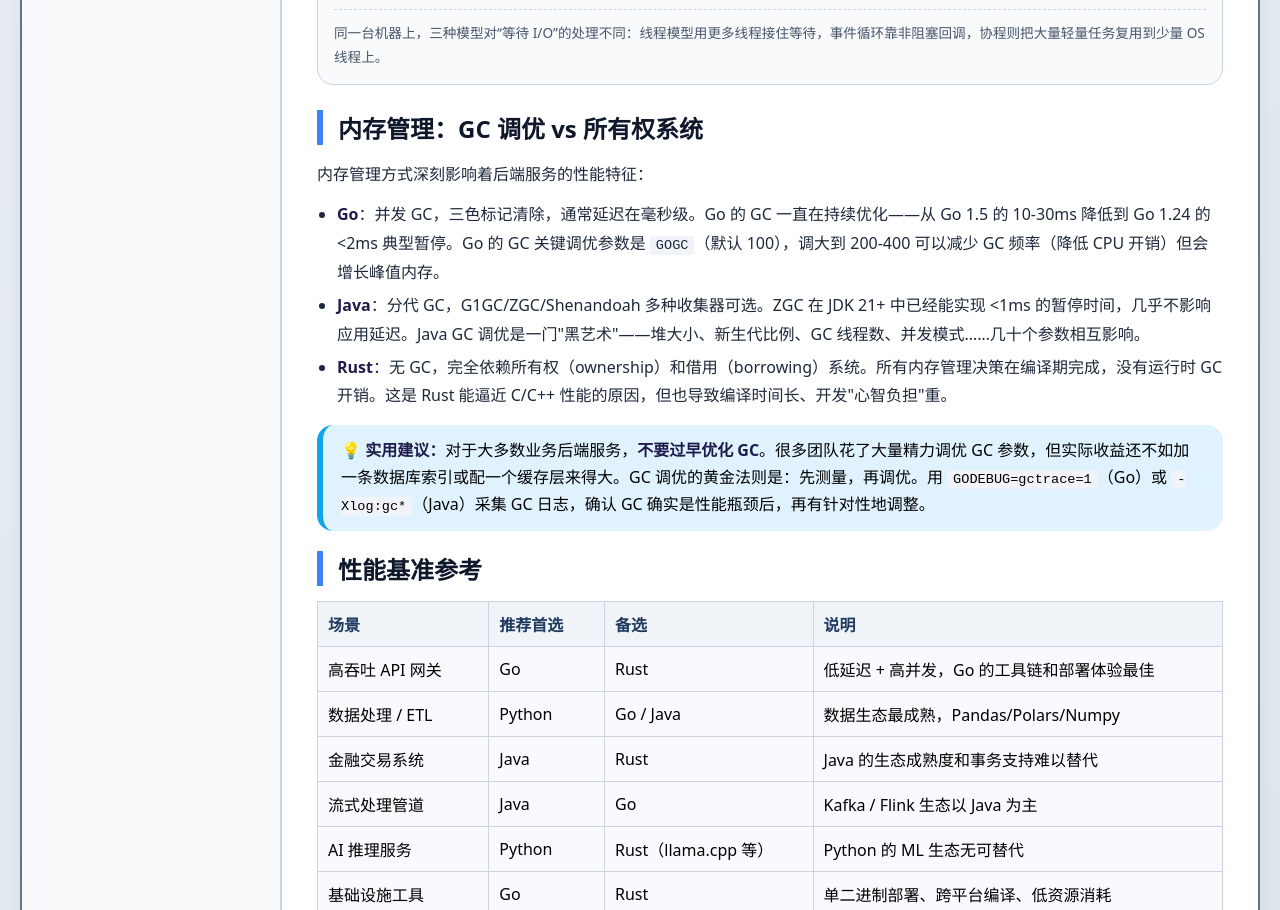
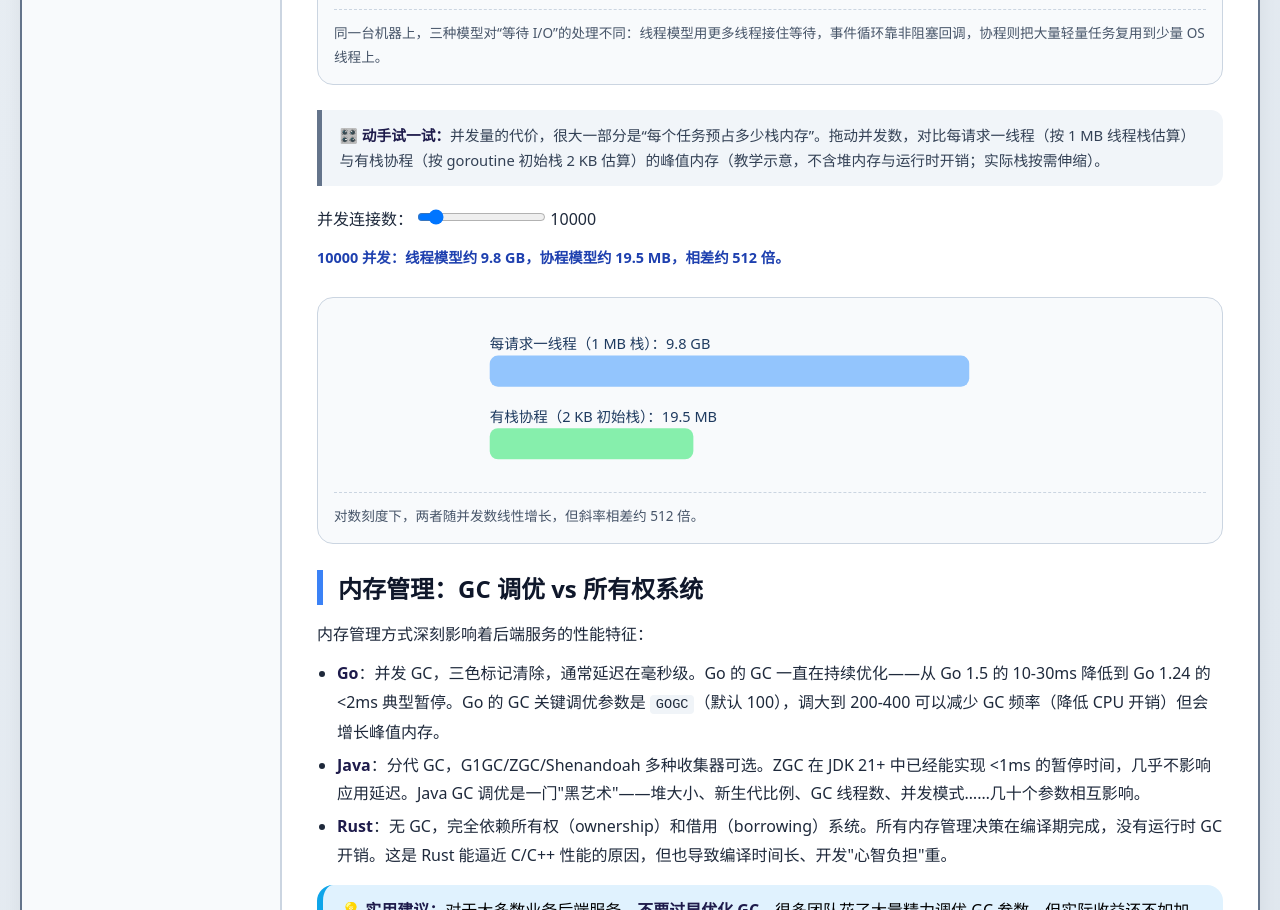
Before and after one commit to 1998x-stack/backend-development-tutorial, a plain HTML site: page 05.html in a window 1280 px wide. Shown: the part 2955-3865 px from the top of the page. Drawn offline with Linux system fonts and the light colour scheme.

Commit message:
feat(backend-development-tutorial): interactive concurrency memory estimator in ch05

```diff
--- a/05.html
+++ b/05.html
@@ -402,6 +402,57 @@ async fn main() {
             <figcaption>同一台机器上，三种模型对“等待 I/O”的处理不同：线程模型用更多线程接住等待，事件循环靠非阻塞回调，协程则把大量轻量任务复用到少量 OS 线程上。</figcaption>
         </figure>
 
+        <div class="note">
+            <strong>🎛️ 动手试一试：</strong>并发量的代价，很大一部分是“每个任务预占多少栈内存”。拖动并发数，对比每请求一线程（按 1 MB 线程栈估算）与有栈协程（按 goroutine 初始栈 2 KB 估算）的峰值内存（教学示意，不含堆内存与运行时开销；实际栈按需伸缩）。
+        </div>
+        <p>
+            <label for="conc-n">并发连接数：</label>
+            <input id="conc-n" type="range" min="100" max="100000" step="100" value="10000">
+            <output id="conc-n-out" for="conc-n">10000</output>
+        </p>
+        <p class="status" id="conc-status" aria-live="polite"></p>
+        <figure>
+            <svg id="conc-bars" viewBox="0 0 840 160" role="img" aria-labelledby="fig05b-title" xmlns="http://www.w3.org/2000/svg"><title id="fig05b-title">线程模型与协程模型栈内存随并发数变化的对数刻度对比</title></svg>
+            <figcaption id="conc-cap">对数刻度下，两者随并发数线性增长，但斜率相差约 512 倍。</figcaption>
+        </figure>
+        <script>
+        (function () {
+            var range = document.getElementById('conc-n');
+            var nOut = document.getElementById('conc-n-out');
+            var out = document.getElementById('conc-status');
+            var svg = document.getElementById('conc-bars');
+            var NS = 'http://www.w3.org/2000/svg';
+            var THREAD_KB = 1024;
+            var GOROUTINE_KB = 2;
+            function human(kb) {
+                if (kb >= 1048576) { return (kb / 1048576).toFixed(1) + ' GB'; }
+                if (kb >= 1024) { return (kb / 1024).toFixed(1) + ' MB'; }
+                return Math.round(kb) + ' KB';
+            }
+            function bar(y, label, kb, lo, hi, color) {
+                var frac = (Math.log(kb) - Math.log(lo)) / (Math.log(hi) - Math.log(lo));
+                var w = Math.max(2, Math.min(1, frac) * 560);
+                var r = document.createElementNS(NS, 'rect');
+                r.setAttribute('x', 150); r.setAttribute('y', y); r.setAttribute('width', w); r.setAttribute('height', 30);
+                r.setAttribute('rx', 8); r.setAttribute('fill', color); svg.appendChild(r);
+                var t = document.createElementNS(NS, 'text');
+                t.setAttribute('x', 150); t.setAttribute('y', y - 6); t.setAttribute('font-size', '14'); t.setAttribute('fill', '#1e3a5f');
+                t.textContent = label + '：' + human(kb); svg.appendChild(t);
+            }
+            function render() {
+                var n = Number(range.value);
+                nOut.textContent = n;
+                var threadKb = n * THREAD_KB, goKb = n * GOROUTINE_KB;
+                while (svg.lastChild && svg.lastChild.nodeName !== 'title') { svg.removeChild(svg.lastChild); }
+                bar(40, '每请求一线程（1 MB 栈）', threadKb, 200, 102400000, '#93c5fd');
+                bar(110, '有栈协程（2 KB 初始栈）', goKb, 200, 102400000, '#86efac');
+                out.textContent = n + ' 并发：线程模型约 ' + human(threadKb) + '，协程模型约 ' + human(goKb) + '，相差约 ' + Math.round(THREAD_KB / GOROUTINE_KB) + ' 倍。';
+            }
+            range.addEventListener('input', render);
+            render();
+        })();
+        </script>
+
         <h2>内存管理：GC 调优 vs 所有权系统</h2>
 
         <p>内存管理方式深刻影响着后端服务的性能特征：</p>
```
